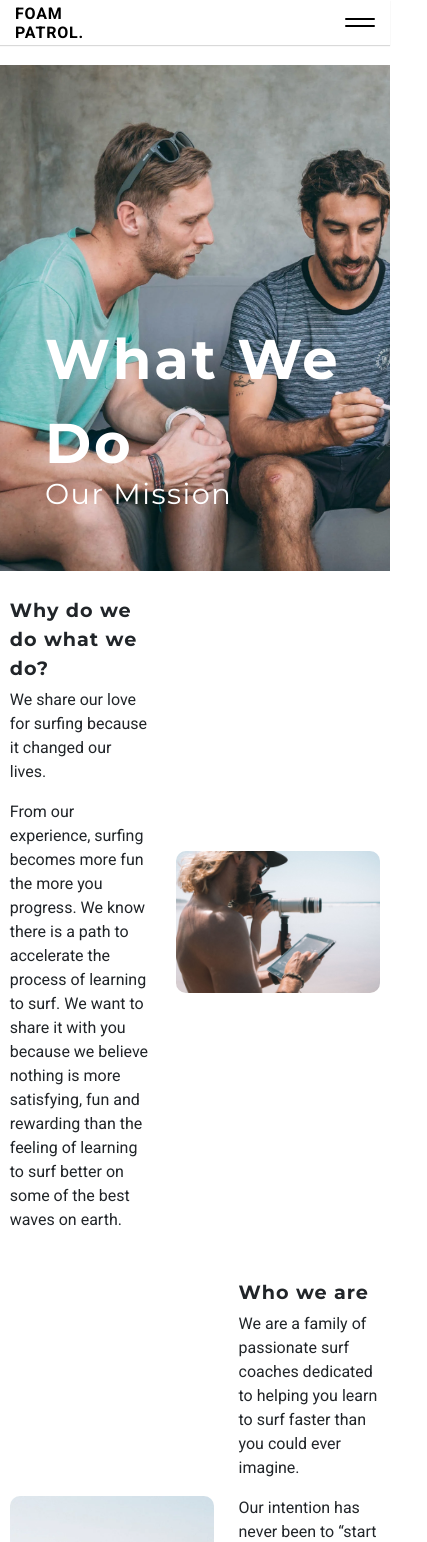
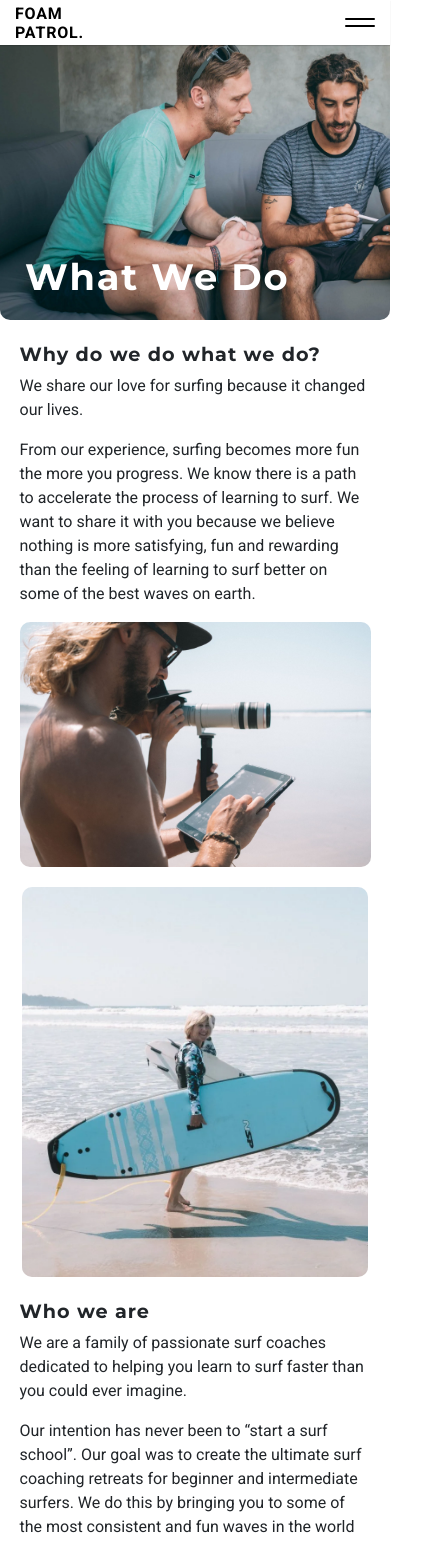
Before and after one commit to AaronoKwok/foam-patrol2, a React (Create React App) app: page /#/about/what-we-do in a window 390 px wide. Shown: the top 1542 px of the page, 427 px wide, since content can reach past the window. Built offline with nearby package versions, Linux system fonts and the light colour scheme.

Commit message:
what we do mobile format

```diff
--- a/public/index.css
+++ b/public/index.css
@@ -1803,6 +1803,13 @@ body {
   max-width: 100%;
 }
 
+.whatDo-second-img {
+  max-height: 390px;
+  border-radius: 10px;
+  max-width: 100%;
+  margin-bottom: 20px;
+}
+
 .destination {
   font-size: 1.15em;
 }
@@ -1916,12 +1923,6 @@ body {
 .bullet-info {
   margin-top: 10px;
 }
-
-/* surf calendar */
-
-
-
-
 
 /* About */
 
@@ -2599,7 +2600,7 @@ body {
     text-align: center;
     margin-top: 20px;
     margin-bottom: 20px;
-    width: 70%
+    width: 90%
   }
 
   .main-info-bullets {
@@ -2709,7 +2710,7 @@ body {
   /* Team */
 
   .team-width {
-    width: 95%;
+    width: 90%;
   }
 
   .team-person {
@@ -2725,7 +2726,23 @@ body {
     font-size: 0.9em;
   }
 
-
+  /* what we do */
+
+  .whatDo-background {
+    margin: 0px;
+  }
+
+  .whatDo-holder {
+    display: block;
+    text-align: center;
+    margin-bottom: 20px;
+  }
+
+  .whatDo-title {
+    font-size: 2.3em;
+    margin-left: 25px;
+    bottom: 20px;
+  }
 
 
 
--- a/src/pages/WhatDo.js
+++ b/src/pages/WhatDo.js
@@ -1,4 +1,6 @@
 import React from "react"
+
+import useWindowWidth from "../hooks/useWindowWidth"
 
 import background from "../images/whatWeDoBack.jpeg"
 import why from "../images/why.jpeg"
@@ -13,6 +15,83 @@ import breathtake from "../images/breathtake.jpeg"
 function WhatDo() {
     return (
         <div>
+            {
+                (useWindowWidth()) &&
+                <div>
+                    <div className="whatDo-background">
+                        <img className="retreat-backscene" src={background} alt=""/>
+                        <p className="whatDo-title">What We Do</p>
+                    </div>
+                    <section className="team-width">
+                        <div className="whatDo-holder">
+                            <div>
+                                <p className="retreat-header">Why do we do what we do?</p>
+                                <p className="retreat-text-mobile">We share our love for surfing because it changed our lives.</p>
+                                <p className="retreat-text-mobile">From our experience, surfing becomes more fun the more you progress. We know there is a path to accelerate the process of learning to surf. We want to share it with you because we believe nothing is more satisfying, fun and rewarding than the feeling of learning to surf better on some of the best waves on earth.</p>
+                            </div>
+                            <img className="retreat-mobile-image" src={why} alt=""/>
+                        </div>
+
+                        <div className="whatDo-holder">
+                            <img className="whatDo-second-img" src={whowe} alt="" />
+                            <div>
+                                <p className="retreat-header">Who we are</p>
+                                <p className="retreat-text-mobile">We are a family of passionate surf coaches dedicated to helping you learn to surf faster than you could ever imagine.</p>
+                                <p className="retreat-text-mobile">Our intention has never been to “start a surf school”. Our goal was to create the ultimate surf coaching retreats for beginner and intermediate surfers. We do this by bringing you to some of the most consistent and fun waves in the world while sharing our knowledge in the clearest, most efficient way possible.</p>
+                            </div>
+                        </div>
+                        <div className="whatDo-holder">
+                            <div>
+                                <p className="retreat-header">What makes our trips so unique?</p>
+                                <p className="retreat-text-mobile">The people. Our #1 focus is to have the most passionate and professional surf coaching team at each destination. Our team members consider it a personal mission to provide the absolute best surf coaching retreats for beginners and intermediates.</p>
+                                <p className="retreat-text-mobile">The surf classes don’t end after 2 hours. You will develop a connection with surf coaches who genuinely care about your progression and share their knowledge throughout the trip.</p>
+                            </div>
+                            <img className="retreat-mobile-image" src={unique} alt=""/>
+                        </div>
+                        <div className="whatDo-holder">
+                            <img className="whatDo-second-img" src={best} alt=""/>
+                            <div>
+                                <p className="retreat-header">Only the best surf spots at the optimal time of the year</p>
+                                <p className="retreat-text-mobile">A key element to enjoy surfing and to progress is to maximize your chances of surfing waves suitable for your skill level. We take you to the best and safest surf spots for your level and only operate at the optimal time of the year in some of the most consistent surfing locations on earth.</p>
+                            </div>
+                        </div>
+                        <div className="whatDo-holder">
+                            <div>
+                                <p className="retreat-header">Authentic experience</p>
+                                <p className="retreat-text-mobile">The relationship we have built with local communities and with the local surf coaches is one of the most unique perks of our trips. Our travelers feel the genuine friendship with the local surf coaches and the pride they have in collaborating with Barefoot Surf Travel. Our vision has always been to collaborate with the local communities in order to have a mutual, positive impact.</p>
+                            </div>
+                            <img className="retreat-mobile-image" src={authentic} alt=""/>
+                        </div>
+                        <div className="whatDo-holder">
+                            <img className="whatDo-second-img" src={stress} alt=""/>
+                            <div>
+                                <p className="retreat-header">Stress-free vacations</p>
+                                <p className="retreat-text-mobile">Live a stress-free vacation while experiencing the very best that the destination has to offer.</p>
+                                <p className="retreat-text-mobile">Because our model differs from the typical surf camp, we’re able to continuously adapt our itinerary to ensure a genuine and up to date adventure. From the moment you step out of the plane, we take care of all the logistics so that you relax and enjoy your free time in whatever way you choose.</p>
+                            </div>
+                        </div>
+                        <div className="whatDo-holder">
+                            <div>
+                                <p className="retreat-header">The atmosphere</p>
+                                <p className="retreat-text-mobile">There is a special energy on our trips. Is it because of the exclusive beach houses or the private beach bungalows? Is it because we only run during specific times of the year, when the weather and the waves are ideal for learning? Is it because we gather the most inspiring and friendly team of local surfers for our surf lessons?</p>
+                                <p className="retreat-text-mobile">It’s a mix of it all. Since our mission is to take  people on the surf trip of a lifetime, every single decision we make aims to create an unforgettable experience.</p>
+                            </div>
+                            <img className="retreat-mobile-image" src={atmosphere} alt=""/>
+                        </div>
+                        <div className="whatDo-holder">
+                            <img className="whatDo-second-img" src={breathtake} alt="" />
+                            <div>
+                                <p className="retreat-header">Breathtaking accommodations at the best locations</p>
+                                <p className="retreat-text-mobile">We love to treat our guests to what we believe are the most amazing villas and bungalows available at each destination.</p>
+                                <p className="retreat-text-mobile">Everywhere we go, our surfers enjoy chic, stylish accommodations, always just a short walk from the waves, restaurants and cafes.</p>
+                            </div>
+                        </div>
+                    </section>
+                </div>
+            }
+            {
+                (!useWindowWidth()) &&
+                <div>
                     <div className="filler"></div>
                     <div className="whatDo-background">
                         <img className="whatDoBack" src={background} alt=""/>
@@ -26,11 +105,11 @@ function WhatDo() {
                                 <p>We share our love for surfing because it changed our lives.</p>
                                 <p>From our experience, surfing becomes more fun the more you progress. We know there is a path to accelerate the process of learning to surf. We want to share it with you because we believe nothing is more satisfying, fun and rewarding than the feeling of learning to surf better on some of the best waves on earth.</p>
                             </div>
-                    <img className="right-img" src={why} alt=""/>
+                            <img className="retreat-mobile-image" src={why} alt=""/>
                         </div>
 
                         <div className="whatDo-holder">
-                    <img className="left-img" src={whowe} alt="" />
+                            <img className="retreat-mobile-image" src={whowe} alt="" />
                             <div>
                                 <p className="retreat-header">Who we are</p>
                                 <p>We are a family of passionate surf coaches dedicated to helping you learn to surf faster than you could ever imagine.</p>
@@ -43,10 +122,10 @@ function WhatDo() {
                                 <p>The people. Our #1 focus is to have the most passionate and professional surf coaching team at each destination. Our team members consider it a personal mission to provide the absolute best surf coaching retreats for beginners and intermediates.</p>
                                 <p>The surf classes don’t end after 2 hours. You will develop a connection with surf coaches who genuinely care about your progression and share their knowledge throughout the trip.</p>
                             </div>
-                    <img className="right-img" src={unique} alt=""/>
+                            <img className="retreat-mobile-image" src={unique} alt=""/>
                         </div>
                         <div className="whatDo-holder">
-                    <img className="left-img" src={best} alt=""/>
+                            <img className="retreat-mobile-image" src={best} alt=""/>
                             <div>
                                 <p className="retreat-header">Only the best surf spots at the optimal time of the year</p>
                                 <p>A key element to enjoy surfing and to progress is to maximize your chances of surfing waves suitable for your skill level. We take you to the best and safest surf spots for your level and only operate at the optimal time of the year in some of the most consistent surfing locations on earth.</p>
@@ -57,10 +136,10 @@ function WhatDo() {
                                 <p className="retreat-header">Authentic experience</p>
                                 <p>The relationship we have built with local communities and with the local surf coaches is one of the most unique perks of our trips. Our travelers feel the genuine friendship with the local surf coaches and the pride they have in collaborating with Barefoot Surf Travel. Our vision has always been to collaborate with the local communities in order to have a mutual, positive impact.</p>
                             </div>
-                    <img className="right-img" src={authentic} alt=""/>
+                            <img className="retreat-mobile-image" src={authentic} alt=""/>
                         </div>
                         <div className="whatDo-holder">
-                    <img className="left-img" src={stress} alt=""/>
+                            <img className="retreat-mobile-image" src={stress} alt=""/>
                             <div>
                                 <p className="retreat-header">Stress-free vacations</p>
                                 <p>Live a stress-free vacation while experiencing the very best that the destination has to offer.</p>
@@ -73,10 +152,10 @@ function WhatDo() {
                                 <p>There is a special energy on our trips. Is it because of the exclusive beach houses or the private beach bungalows? Is it because we only run during specific times of the year, when the weather and the waves are ideal for learning? Is it because we gather the most inspiring and friendly team of local surfers for our surf lessons?</p>
                                 <p>It’s a mix of it all. Since our mission is to take  people on the surf trip of a lifetime, every single decision we make aims to create an unforgettable experience.</p>
                             </div>
-                    <img className="right-img" src={atmosphere} alt=""/>
+                            <img className="retreat-mobile-image" src={atmosphere} alt=""/>
                         </div>
                         <div className="whatDo-holder">
-                    <img className="left-img" src={breathtake} alt="" />
+                            <img className="retreat-mobile-image" src={breathtake} alt="" />
                             <div>
                                 <p className="retreat-header">Breathtaking accommodations at the best locations</p>
                                 <p>We love to treat our guests to what we believe are the most amazing villas and bungalows available at each destination.</p>
@@ -85,6 +164,9 @@ function WhatDo() {
                         </div>
                     </section>
                 </div>
+            }
+        </div>
+
     )
 }
 
```
Lines whose indentation alone changed are shown as unchanged.
